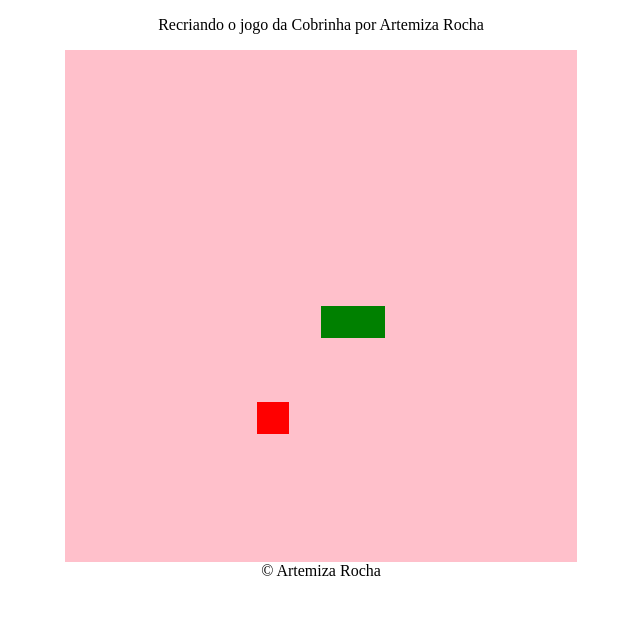
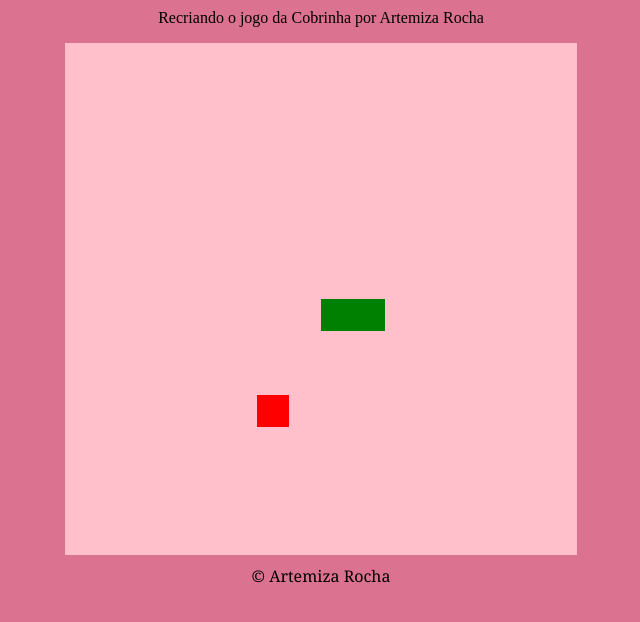
Before and after one commit to Mizarocha/Snake-Game, a plain HTML site: page index.html in a window 1280 px wide. Shown: the part 138-760 px from the top of the page, without its empty margins (295-935 px from the left). Drawn offline with Linux system fonts and the light colour scheme.

Commit message:
Update style.css

```diff
--- a/style.css
+++ b/style.css
@@ -6,4 +6,11 @@ body{
   justify-content: center;
   align-items: center;
   color: black;
+  background-color: rgb(219, 114, 144);
 }
+
+footer{
+  color:black;
+  margin-top: 10px;
+  font-family: Georgia, 'Times New Roman', Times, serif;
+}
```
